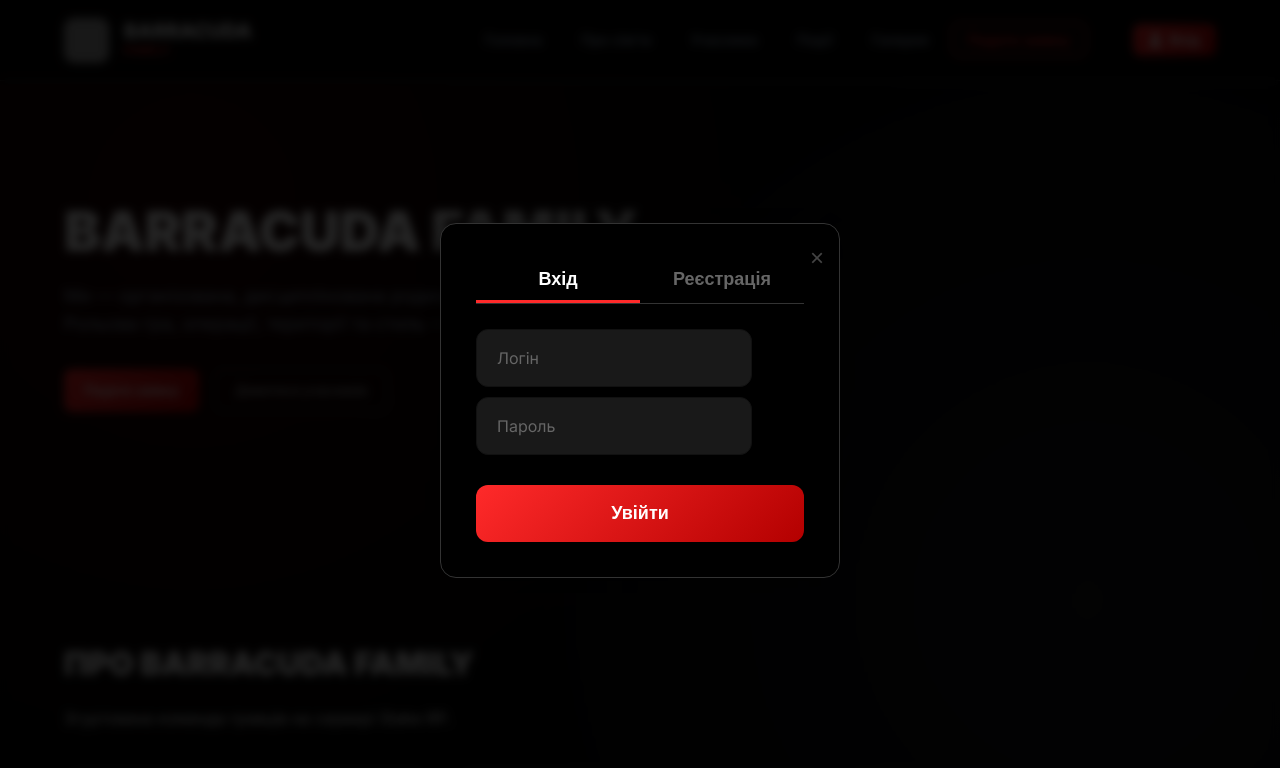
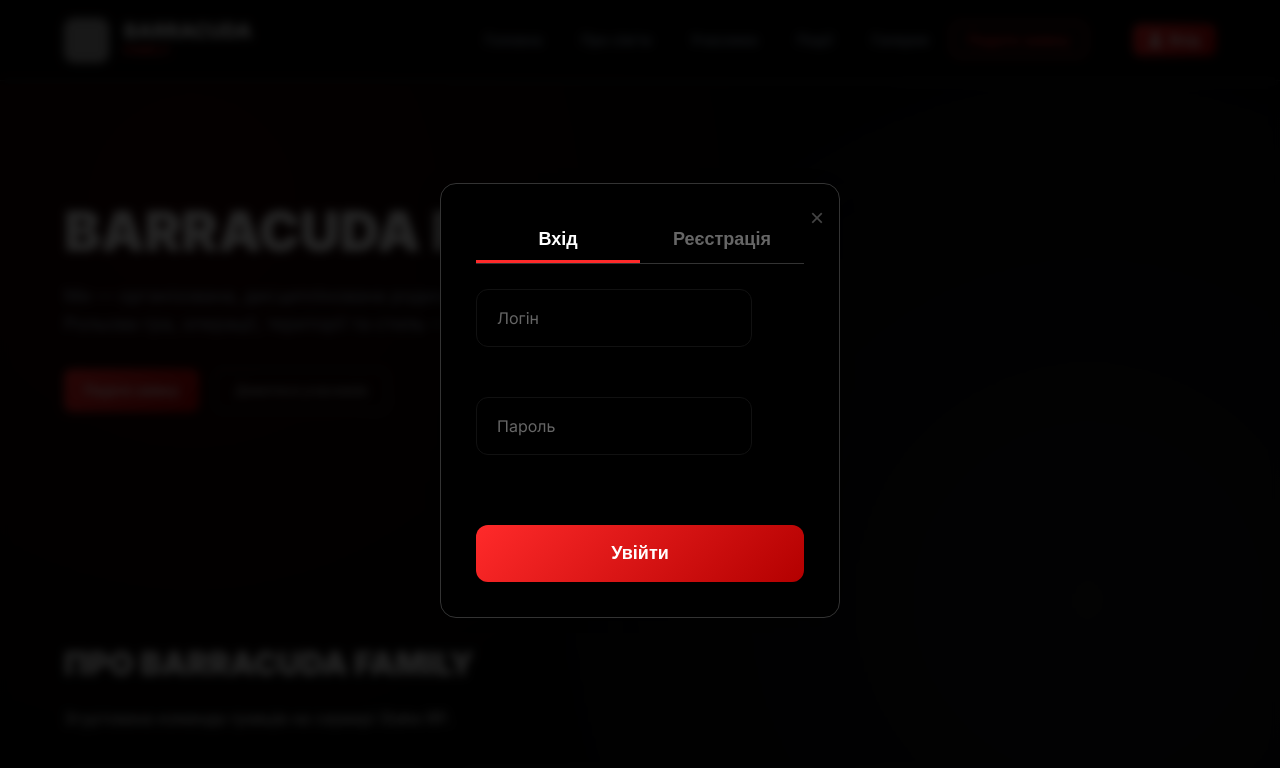
Before and after one commit to smartotak80-sys/project-management, a website: page public/index.html in a window 1280 px wide. Both pictures are taken after a click on the button "Вхід". Shown: the top 768 px of the page. Drawn offline with Linux system fonts and the light colour scheme; no server answers; grey boxes are pictures that could not be loaded; a web font is replaced by a local one.

Commit message:
Update styles.css

```diff
--- a/public/styles.css
+++ b/public/styles.css
@@ -198,13 +198,13 @@
 .auth-tabs button { flex: 1; background: none; border: none; padding: 10px; color: #666; cursor: pointer; font-weight: bold; border-bottom: 2px solid transparent; }
 .auth-tabs button.active { color: #fff; border-color: var(--accent); }
 
-/* --- CUSTOM STYLES FOR AUTH MODAL (to match images, equal width, reduced spacing) --- */
+/* --- CUSTOM STYLES FOR AUTH MODAL (З ПОМИЛКОЮ ВІДСТУПУ ТА КОЛЬОРУ) --- */
 
 .auth-content {
-    background: #000000; /* Чорне тло, як на фото */
+    background: #000000;
 }
 .close-auth {
-    color: #444; /* Хрестик закриття менш помітний */
+    color: #444;
     right: 15px;
     top: 15px;
 }
@@ -219,17 +219,16 @@
     border-width: 3px;
 }
 
-/* Стилізація полів вводу: блоки, однакова ширина, зменшена відстань */
+/* Стилізація полів вводу: блоки, однакова ширина, ЗБІЛЬШЕНА ВІДСТАНЬ (ПОМИЛКА) */
 .auth-content input[type="text"],
 .auth-content input[type="email"],
 .auth-content input[type="password"] {
-  /* Важливо: всі поля вже мають width: 100%, забезпечуючи однаковий розмір */
-  padding: 18px 20px; /* Збільшений відступ для вигляду "блоку" */
+  padding: 18px 20px;
   border-radius: 12px;
-  margin-bottom: 10px; /* Зменшуємо відстань між полями */
+  margin-bottom: 50px; /* СИЛЬНЕ ЗБІЛЬШЕННЯ ВІДСТУПУ (ПОМИЛКА) */
 
-  background: #191919 !important; /* Темний фон полів */
-  border: 1px solid #111 !important; /* Дуже темна рамка */
+  background: black !important; /* Навмисно неправильне/просте значення кольору (ПОМИЛКА) */
+  border: 1px solid #111 !important;
   font-size: 16px;
 }
 .auth-content input:focus {
@@ -239,7 +238,6 @@
 
 /* Зміна розміру кнопки та відстані від неї */
 .auth-content .btn-primary {
-    /* Кнопка також має width: 100%, забезпечуючи однаковий розмір */
     margin-top: 20px;
     padding: 18px 20px;
     font-size: 18px;
```
